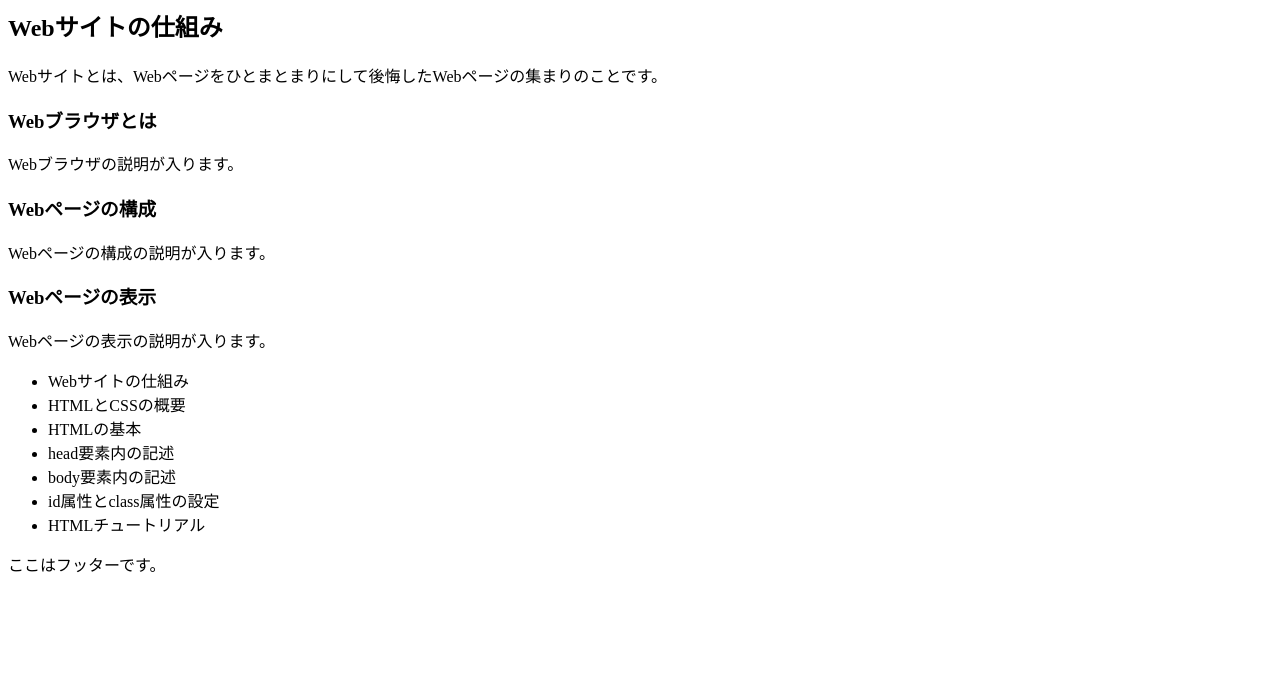
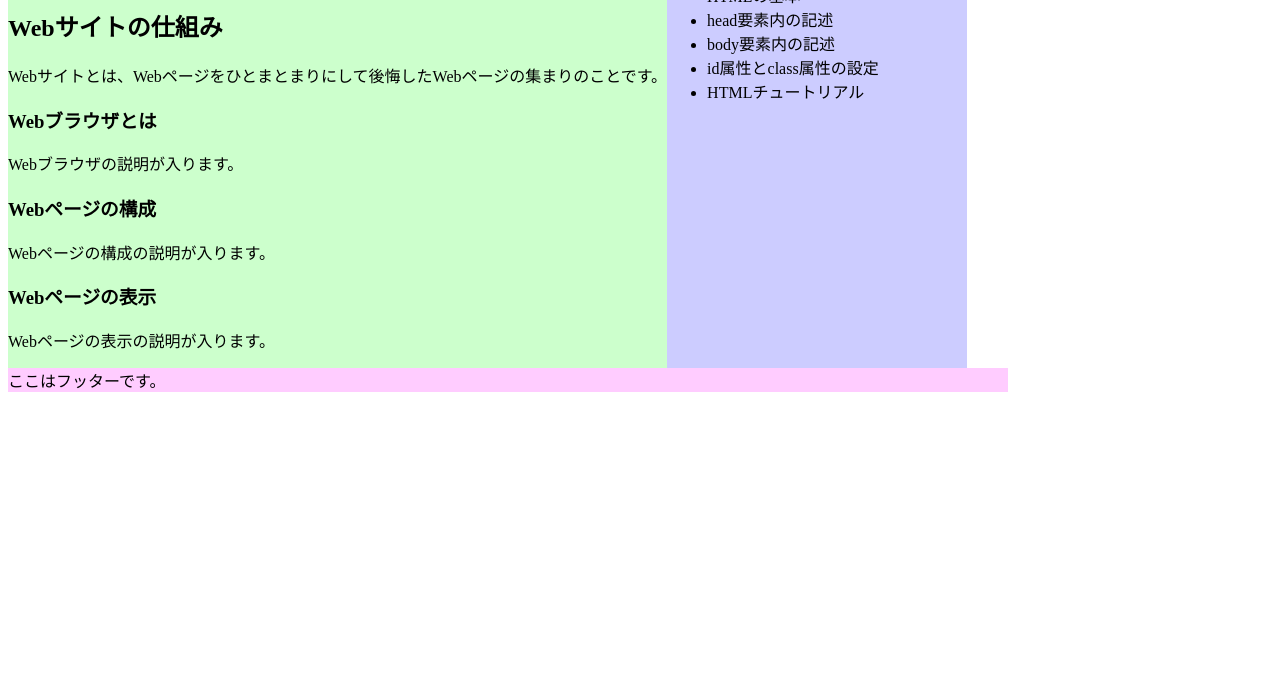
Before and after one commit to monica252/images_kitchen, a plain HTML site: page kadai.html.html in a window 1280 px wide. Shown: the part 113-800 px from the top of the page. Drawn offline with Linux system fonts and the light colour scheme.

Commit message:
cssです

```diff
--- a/kadai-css.css
+++ b/kadai-css.css
@@ -11,8 +11,9 @@ header {
 }
 footer {
 	background-color: #ffccff;
+	width: 1000px;
 }
 #wrapper {
     display: flex;
-    justify-content: space-between;
+    justify-content: ;
 }
--- a/kadai.html.html
+++ b/kadai.html.html
@@ -3,6 +3,7 @@
 	<head>
 		<meta charset="utf-8">
 		<title>HTML/CSSでWebページ作成</title>
+		<link rel="stylesheet" href="kadai-css.css">
 	</head>
 	<body>
 		  <header>ここはヘッダーです。</header>
```
